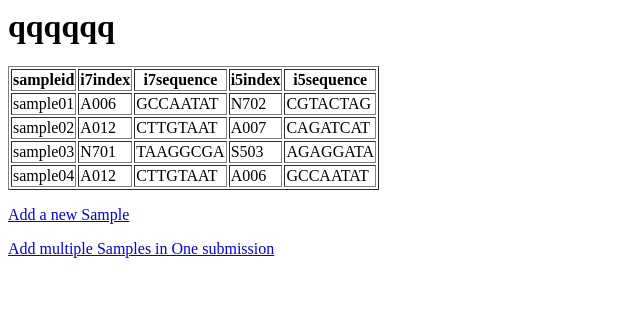
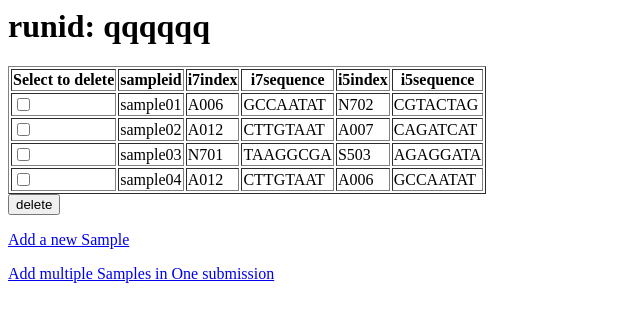
Before and after one commit to epigen-UCSD/epigen_ucsd_django, a Django app: page /nextseq_app/2/ in a window 1280 px wide. Shown: the top 322 px of the page, without its empty margins (0-640 px from the left). Run offline with Django 3.2, Linux system fonts and the light colour scheme; a user stored in the database is signed in; data comes from the database, SQL or seed files in the repository; both versions use the stored data as it was after the commit.

Commit message:
bulky deletion of samples added

```diff
--- a/nextseq_app/templates/nextseq_app/createsamples.html
+++ b/nextseq_app/templates/nextseq_app/createsamples.html
@@ -1,7 +1,7 @@
 {% if error_message %}
     <p><strong>{{ error_message }}</strong></p>
 {% else %}
-    <h3>{{ runinfo.runid }}</h3>
+    <h3>runid: {{ runinfo.runid }}</h3>
 {% endif %}
 <form action="" method="post">{% csrf_token %}
     {{ form.as_p }}
--- a/nextseq_app/templates/nextseq_app/detail.html
+++ b/nextseq_app/templates/nextseq_app/detail.html
@@ -1,16 +1,21 @@
 {% load nextseq_app_tags %}
-<h1>{{ runinfo.runid }}</h1>
+<h1>runid:  {{ runinfo.runid }}</h1>
 
+<form action="{% url 'nextseq_app:samples_delete' runinfo.id %}" method="GET">
 <table border="1">
   <tr>
+    <th>Select to delete</th>
     <th>sampleid</th>
     <th>i7index</th>
     <th>i7sequence</th>
     <th>i5index</th>
     <th>i5sequence</th>
   </tr>
+
 {% for samples in runinfo.samplesinrun_set.all %}
   <tr>
+    <!--<td><input type="checkbox" name="checkbox_list" value="coding"></td>>-->
+    <td><input type="checkbox" name="delete_list" value={{samples.sampleid}}></td>
     <td>{{samples.sampleid}}</td>
     <td>{{samples.i7index}}</td>
     <td>{{ barcode|key:samples.i7index }}</td>
@@ -18,7 +23,12 @@
     <td>{{ barcode|key:samples.i5index }}</td>
   </tr>
 {% endfor %}
+
+
 </table>
+
+<input type="submit" value="delete">
+</form>
 
 <p><a href="{% url 'nextseq_app:sample_add' runinfo.id %}"> Add a new Sample</a></p>
 <p><a href="{% url 'nextseq_app:run_add' %}"> Add multiple Samples in One submission</a></p>
--- a/nextseq_app/templates/nextseq_app/index.html
+++ b/nextseq_app/templates/nextseq_app/index.html
@@ -16,7 +16,8 @@
 	{% endfor %}
 	</ul>
 
-<a href="{% url 'nextseq_app:run_add' %}"> Add a new RunInfo </a>
+
 {% else %}
 	<p>No RunInfos are available.</p>
 {% endif %}
+<a href="{% url 'nextseq_app:run_add' %}"> Add a new RunInfo </a>
--- a/nextseq_app/urls.py
+++ b/nextseq_app/urls.py
@@ -16,6 +16,7 @@ urlpatterns = [
     path('<int:pk>/update/', views.RunUpdateView.as_view(), name='run_update'),
     path('<int:pk>/delete/', views.RunDeleteView.as_view(), name='run_delete'),
     path('<int:run_pk>/sample/add/', views.SampleCreateView, name='sample_add'),
+    path('<int:run_pk>/samples/delete/', views.SamplesDeleteView, name='samples_delete'),
 
 
 ]
--- a/nextseq_app/views.py
+++ b/nextseq_app/views.py
@@ -96,6 +96,14 @@ def SampleCreateView(request, run_pk):
 		return redirect('nextseq_app:rundetail',pk=runinfo.id)
 	return render(request, 'nextseq_app/createsamples.html', {'form':form,'runinfo':runinfo})
 
+def SamplesDeleteView(request, run_pk):
+	delete_list = request.GET.getlist('delete_list')
+	if request.method == "POST":
+		SamplesInRun.objects.filter(singlerun=RunInfo.objects.get(pk=run_pk),sampleid__in=delete_list).delete()
+		return redirect('nextseq_app:rundetail',pk=run_pk)
+	return render(request, 'nextseq_app/samples_confirm_delete.html', {'delete_list':delete_list,'run_pk':run_pk})
+
+
 
 
 
```
Also changed, not shown: nextseq_app/templates/nextseq_app/samples_confirm_delete.html (added, +10 -0 lines), db.sqlite3.
